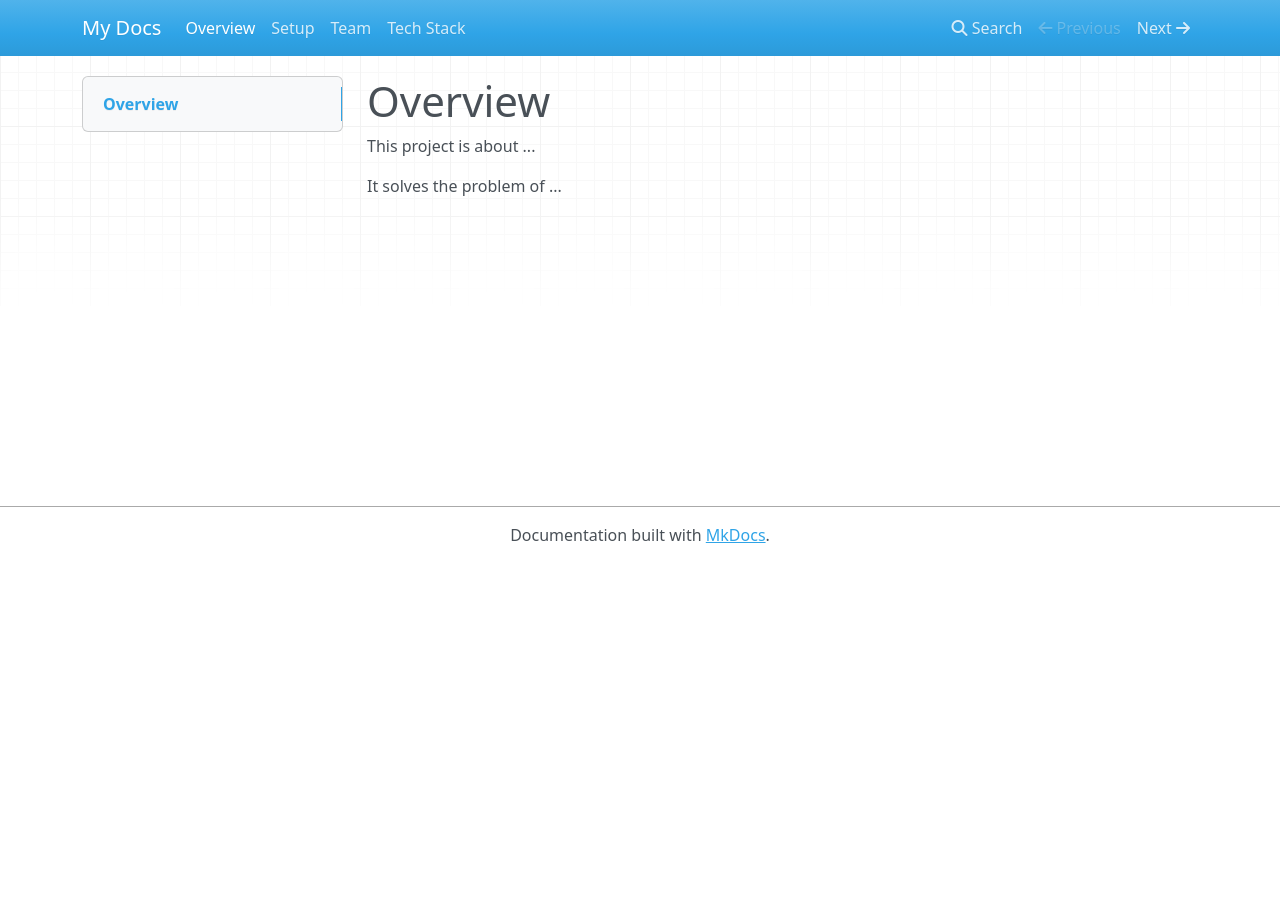
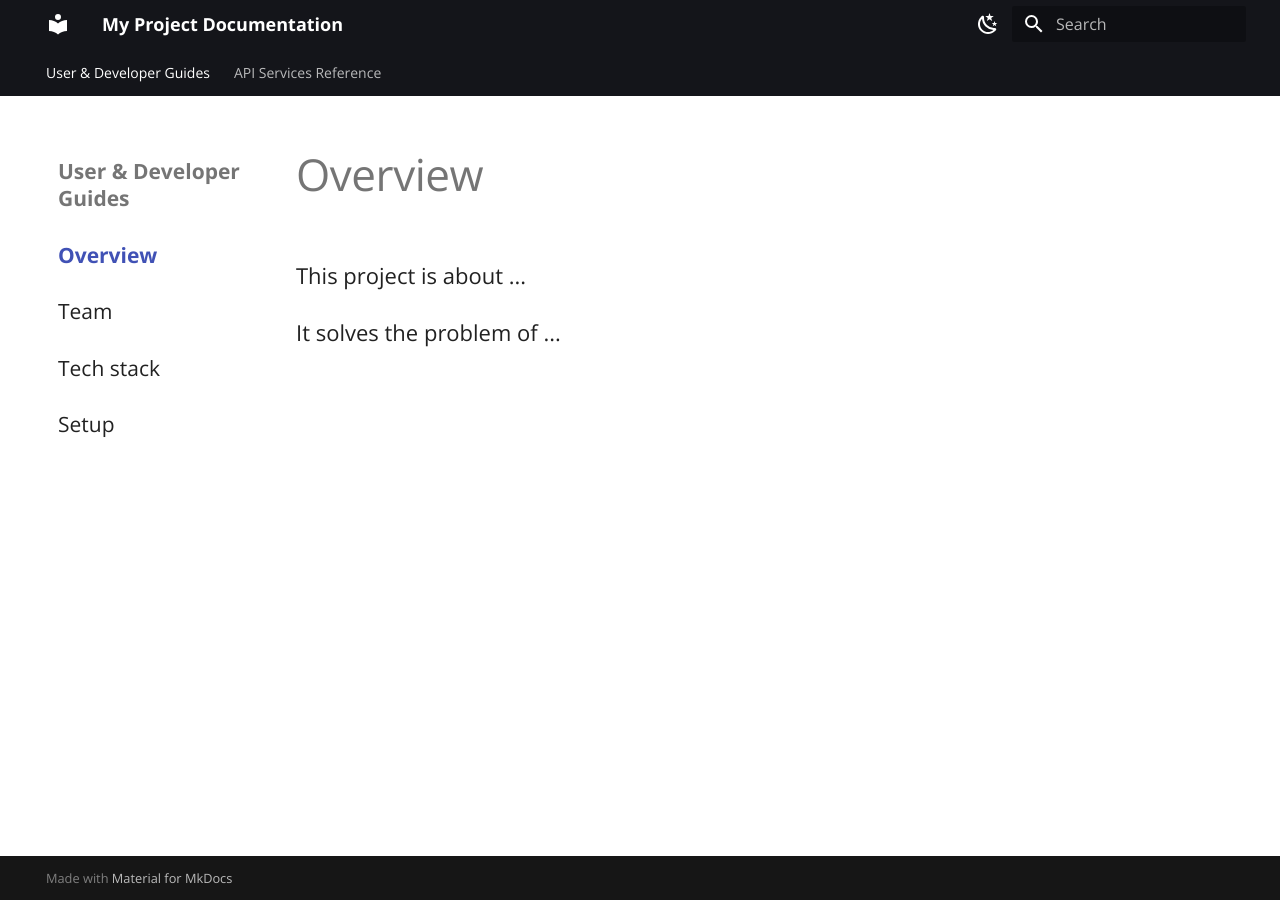
Before and after one commit to KamalLalloo/SDP-Documentation, an MkDocs documentation site: the page built from docs/index.md, in a window 1280 px wide. Built offline with MkDocs 1.6.1 and Material for MkDocs 9.7.7, drawn with Linux system fonts in a browser that asks for light colours; nearby versions of some CDN libraries.

Commit message:
changed yml

```diff
--- a/mkdocs.yml
+++ b/mkdocs.yml
@@ -1 +1,45 @@
-site_name: My Docs
+site_name: My Project Documentation
+site_description: Documentation for My Project
+site_author: Your Name
+
+extra_css:
+  - stylesheets/extra.css
+
+theme:
+  name: material
+  font:
+    text: Open Sans
+    code: Fira Code
+  palette:
+    - scheme: default
+      primary: black
+      accent: blue
+      toggle:
+        icon: material/weather-night
+        name: Switch to dark mode
+    - scheme: slate
+      primary: black
+      accent: blue
+      toggle:
+        icon: material/weather-sunny
+        name: Switch to light mode
+
+  features:
+    - navigation.tabs
+    - navigation.sections
+    - navigation.top
+    - toc.integrate
+    - search.suggest
+    - search.highlight
+    - search.share
+
+nav:
+  - User & Developer Guides:
+      - Overview: index.md
+      - Team: team.md
+      - Tech stack: tech-stack.md
+      - Setup: setup.md
+  - API Services Reference:
+      - Prerequisites: prerequisites.md
+      - Setup: setup.md
+      - Running the app: running.md
```
